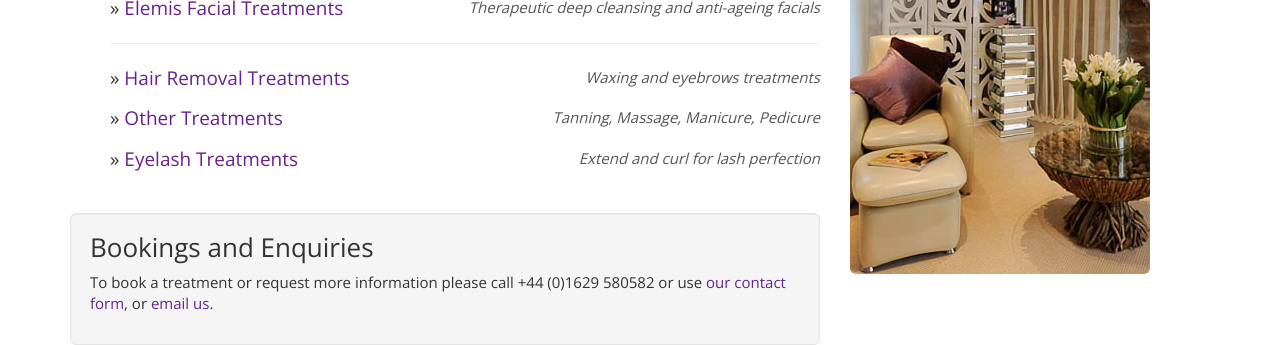
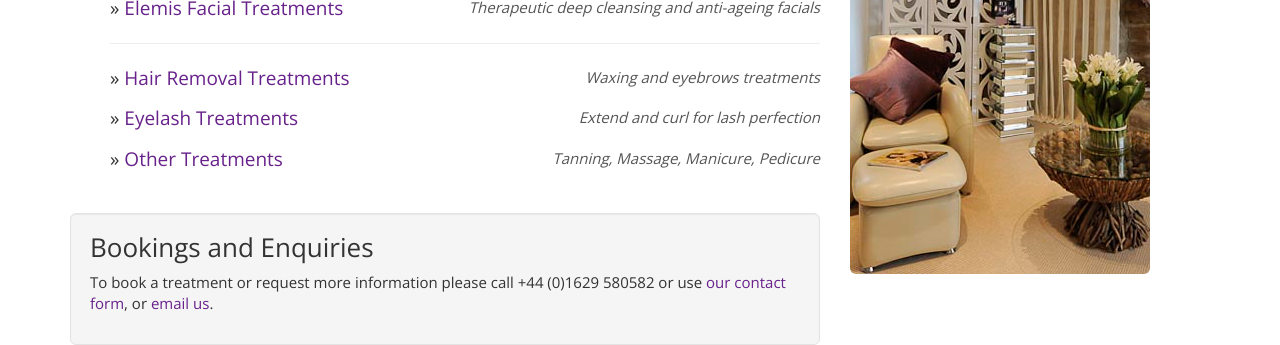
Before and after one commit to ChrisCummins/beautyroomsmatlock.com, a Jekyll site: the page built from treatments/index.html, in a window 1280 px wide. Shown: the part 352-697 px from the top of the page. Built offline with Jekyll 4.4.1, drawn with Linux system fonts in a browser that asks for light colours; nearby versions of some CDN libraries; Markdown is read by kramdown in place of the engine named in the settings.

Commit message:
treatments: Re-order treatments list

```diff
--- a/treatments/index.html
+++ b/treatments/index.html
@@ -48,15 +48,15 @@ section: treatments
           </span>
         </li>
         <li>
+          <a href="eyelash/">Eyelash Treatments</a>
+          <span class="description">
+            Extend and curl for lash perfection
+          </span>
+        </li>
+        <li>
           <a href="other/">Other Treatments</a>
           <span class="description">
             Tanning, Massage, Manicure, Pedicure
-          </span>
-        </li>
-        <li>
-          <a href="eyelash/">Eyelash Treatments</a>
-          <span class="description">
-            Extend and curl for lash perfection
           </span>
         </li>
       </ul>
```
